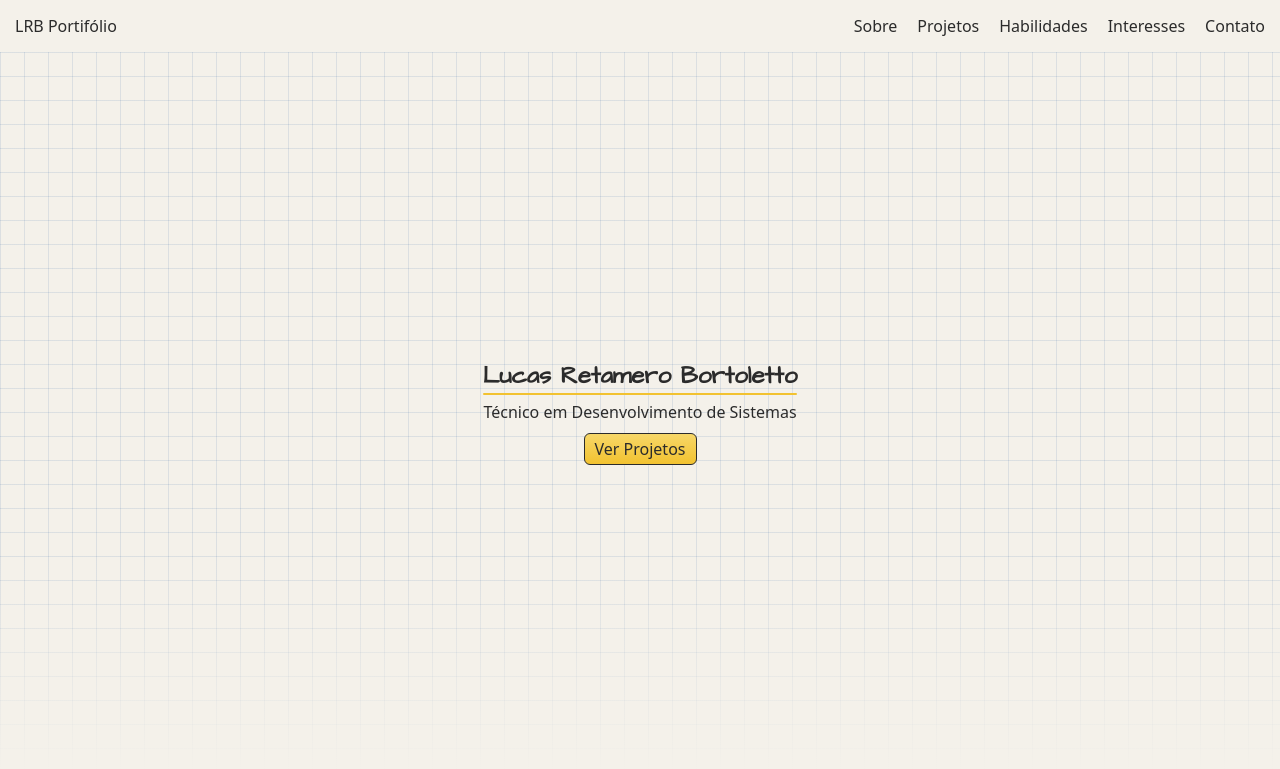
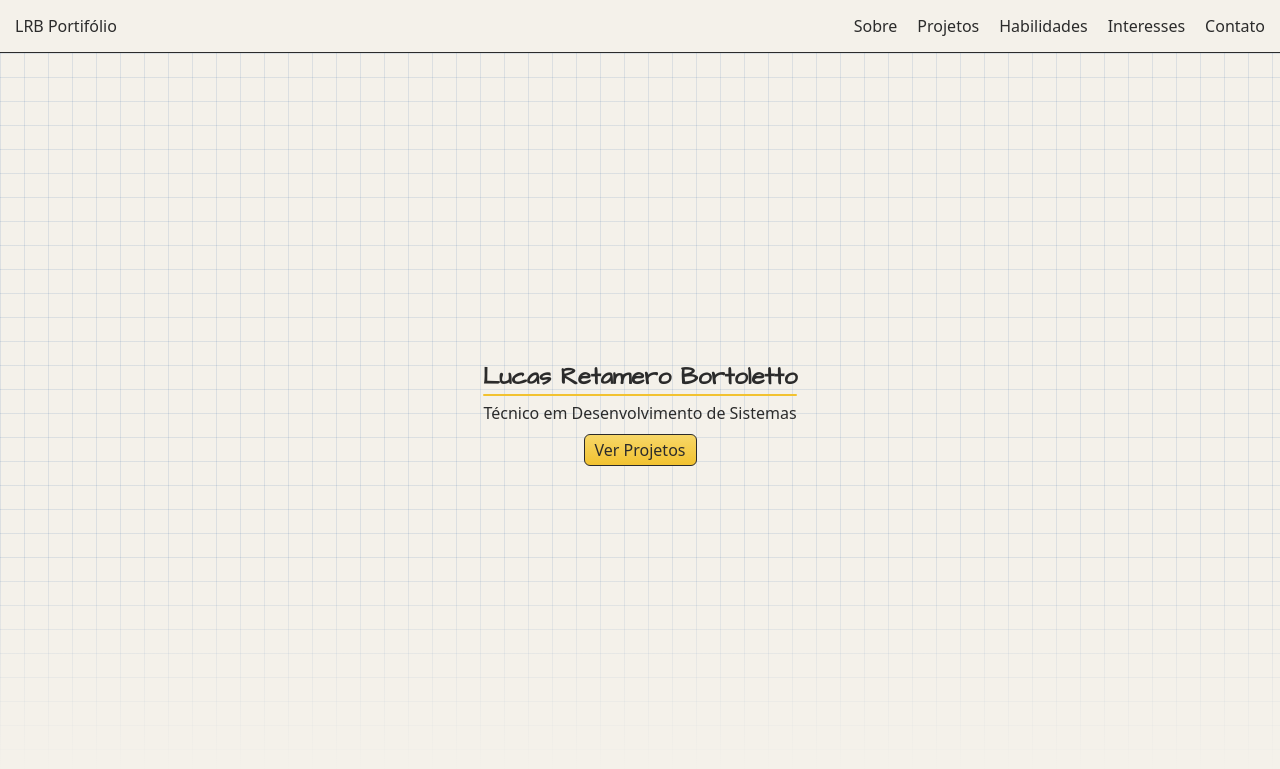
Before and after one commit to LucasRetameroBortoletto/portifolio-pessoal, a plain HTML site: page index.html in a window 1280 px wide. Shown: the top 769 px of the page. Drawn offline with Linux system fonts and the light colour scheme.

Commit message:
feat: fixa nav

```diff
--- a/css/style.css
+++ b/css/style.css
@@ -18,6 +18,11 @@
     box-sizing: border-box;
 }
 
+html {
+    scroll-behavior: smooth;
+    scroll-padding-top: 80px;
+}
+
 body {
     background-color: var(--papel);
     color: var(--grafite);
@@ -28,16 +33,25 @@ h1,h2,h3 {
     font-family: "Architects Daughter", cursive;
 }
 
+header {
+    position: sticky;
+    top: 0;
+    z-index: 10;
+}
+
 nav a {
     text-decoration: none;
     color: var(--grafite);
 }
 
 nav {
-    margin: 15px;
+    padding: 15px;
     display: flex;
     justify-content: space-between;
     align-items: center;
+    background-color: var(--papel);
+    border-bottom: 1px solid var(--grafite);
+
 }
 nav ul {
     display: flex;
@@ -56,6 +70,10 @@ main section {
     padding: 80px 20px;
     max-width: 1000px;
     margin: 0 auto;
+}
+
+#portifolio {
+    cursor: pointer;
 }
 
 
--- a/index.html
+++ b/index.html
@@ -9,7 +9,7 @@
 <body>
     <header>
         <nav>
-            <a href="index.html">LRB Portifólio</a>
+            <a id="portifolio" href="index.html">LRB Portifólio</a>
 
             <ul>
                 <li><a href="#sobre">Sobre</a></li>
```
